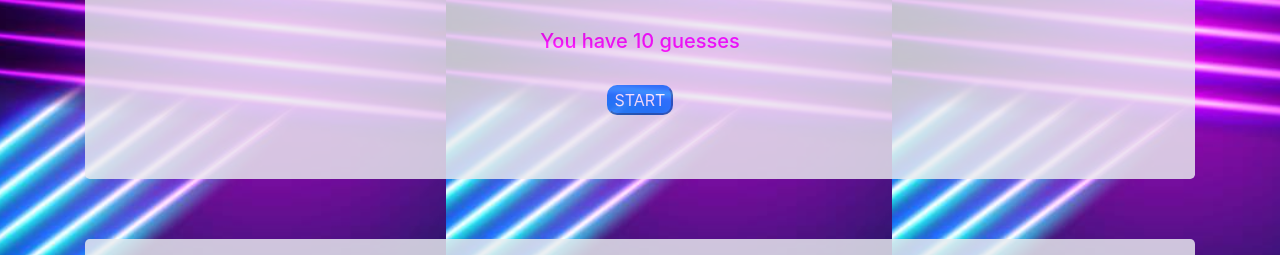
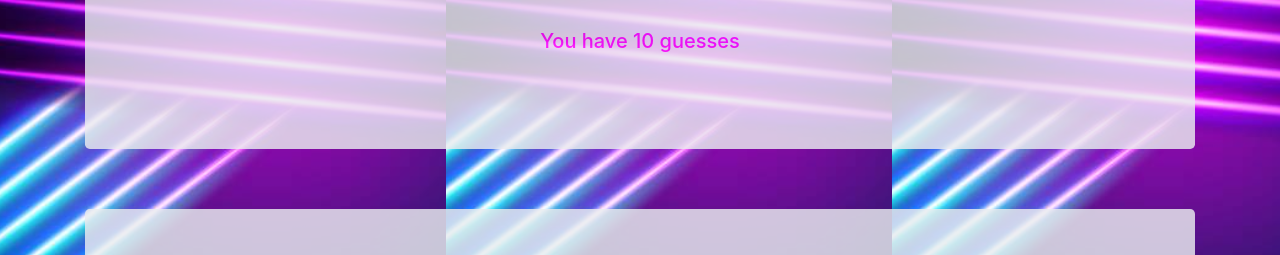
Before and after one commit to TColl1433/Word-Guess-Game, a plain HTML site: page index.html in a window 1280 px wide. Shown: the part 243-498 px from the top of the page. Drawn offline with nearby package versions, Linux system fonts and the light colour scheme.

Commit message:
last commit for word guess game

```diff
--- a/index.html
+++ b/index.html
@@ -33,7 +33,7 @@
                 <h5 class="text-center" id="guesses">You have 10 guesses</h5>
                 <br>
                 <!-- attempting to add a functioning start button -->
-                <button type="button" class="btn-primary button" id="StartBtn" onclick="initialize()">START</button>
+                <!-- <button type="button" class="btn-primary button" id="StartBtn" onclick="initialize()">START</button> -->
                 <!-- <div class="btn-primary button">
                     <h4>START</h4>
                 </div> -->
```
Also changed, not shown: assets/javascript/game.js (+6 -2 lines), 1 other file.
